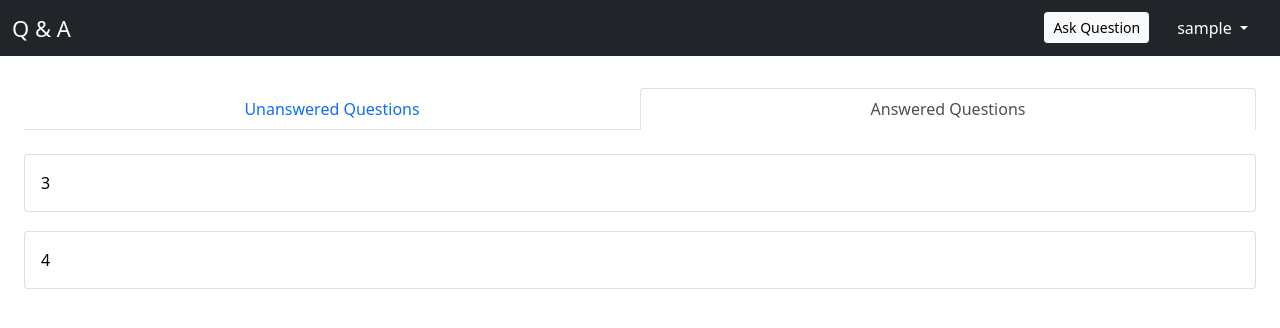
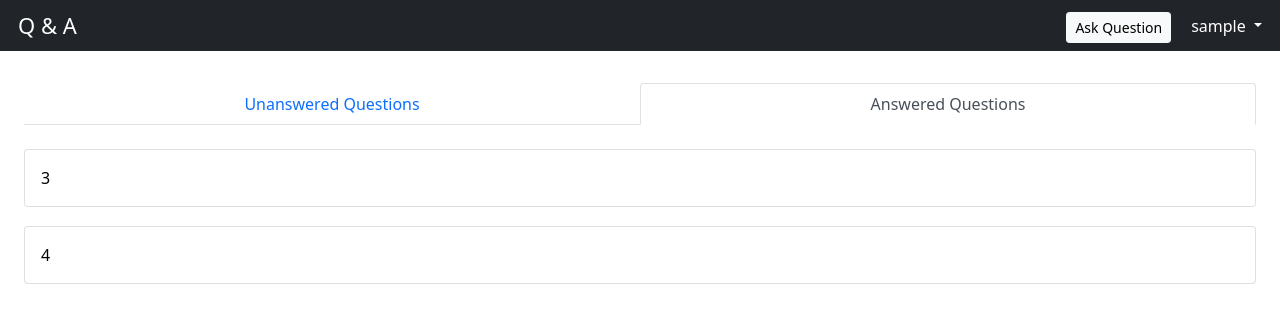
Before and after one commit to K-B-J/Question-Answer, a Django app: page /home/1 in a window 1280 px wide. Shown: the top 328 px of the page. Run offline with Django 4.2, Linux system fonts and the light colour scheme; the visitor is signed in with stand-in values (Sample User, id 1); some libraries are stand-ins or nearby versions.

Commit message:
feat: fixed navbar display issue faced on different screen sizes

```diff
--- a/main/templates/home1.html
+++ b/main/templates/home1.html
@@ -20,28 +20,24 @@
 </head>
 
 <body>
-    <nav class="navbar  navbar-expand-lg navbar-light bg-dark">
-        <div class="container-fluid">
+    <nav class="navbar bg-dark d-flex" style="flex-direction: row;">
+        <div style="flex: 1; margin-left: 18px;">
             <a href="{% url 'main:home' %}" style="text-decoration: none; color: white; font-size: 22px;">
                 Q & A
             </a>
-            <div class="collapse navbar-collapse" id="navbarNavDropdown">
-                <div style="flex: 1;"></div>
-                <ul class="navbar-nav">
-                    <li class="nav-item" style="margin-top: 4px; margin-right: 20px;">
-                        <a class="btn btn-light btn-sm" href="{% url 'main:ask_question' %}">Ask Question</a>
-                    </li>
-                    <li class="nav-item dropdown">
-                        <a class="nav-link dropdown-toggle" href="#" id="navbarDropdownMenuLink" role="button"
-                            data-bs-toggle="dropdown" aria-expanded="false" style="color: white; margin-right: 12px;">
-                            {{ request.user }}
-                        </a>
-                        <ul class="dropdown-menu" aria-labelledby="navbarDropdownMenuLink">
-                            <li><a class="dropdown-item" href="{% url 'main:logout' %}">Logout</a></li>
-                        </ul>
-                    </li>
-                </ul>
-            </div>
+        </div>
+        <div style="margin-top: 4px; margin-right: 20px;">
+            <a class="btn btn-light btn-sm" href="{% url 'main:ask_question' %}">Ask Question</a>
+        </div>
+        <div class="dropdown">
+            <a class="dropdown-toggle" href="#" id="dropdownMenuLink" role="button" data-bs-toggle="dropdown"
+                aria-expanded="false" style="color: white; margin-right: 18px; text-decoration: none;">
+                {{ request.user }}
+            </a>
+            <ul class="dropdown-menu dropdown-menu-end" aria-labelledby="dropdownMenuLink">
+                <li><a class="dropdown-item" href="{% url 'main:logout' %}"
+                        style="text-decoration: none; color: black;">Logout</a></li>
+            </ul>
         </div>
     </nav>
     <div class="d-flex align-items-center justify-content-center" style="margin: 1.5rem; margin-top: 2rem;">
```
Also changed, not shown: main/templates/answer_question.html (+15 -19 lines), main/templates/ask_question.html (+12 -16 lines), main/templates/home0.html (+15 -19 lines), main/templates/view_qa.html (+15 -19 lines).
